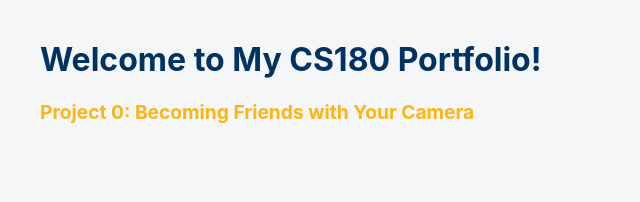
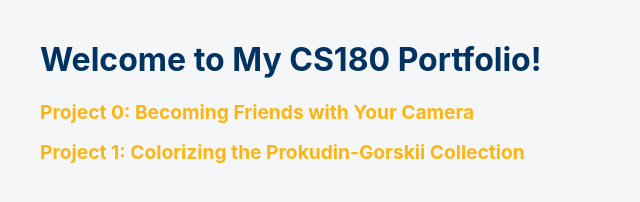
Before and after one commit to Gloriashu/Gloriashu.github.io, a plain HTML site: page index.html in a window 1280 px wide. Shown: the whole page, without its empty margins (0-640 px from the left). Drawn offline with Linux system fonts and the light colour scheme.

Commit message:
Add link to Project 1 in index.html

```diff
--- a/index.html
+++ b/index.html
@@ -12,5 +12,6 @@
 <body>
     <h1>Welcome to My CS180 Portfolio!</h1>
     <p><a href="./0/index.html">Project 0: Becoming Friends with Your Camera</a></p>
+    <p><a href="./1/index.html">Project 1: Colorizing the Prokudin-Gorskii Collection</a></p>
 </body>
 </html>
```
